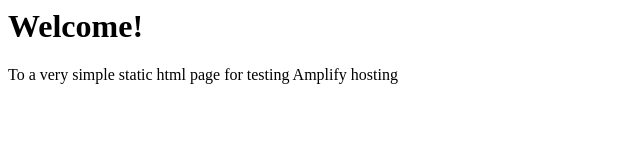
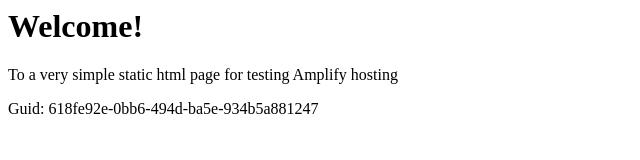
Before and after one commit to aws-aemilia-pdx/Github-PR-Commit-Integration-Test-DoNotTouch-GitHubAutoBuildCanaryTest-v1-beta-us-west-2, a website: page src/index.html in a window 1280 px wide. Shown: the whole page, without its empty margins (0-640 px from the left). Drawn offline with Linux system fonts and the light colour scheme.

Commit message:
commit from integ tests

```diff
--- a/src/index.html
+++ b/src/index.html
@@ -1,3 +1,5 @@
+
+
 <html lang="en">
 
 <head>
@@ -10,6 +12,6 @@
 <body>
     <h1>Welcome!</h1>
     <p>To a very simple static html page for testing Amplify hosting</p>
-</body>
+    <p>Guid: 618fe92e-0bb6-494d-ba5e-934b5a881247</p></body>
 
 </html>
```
